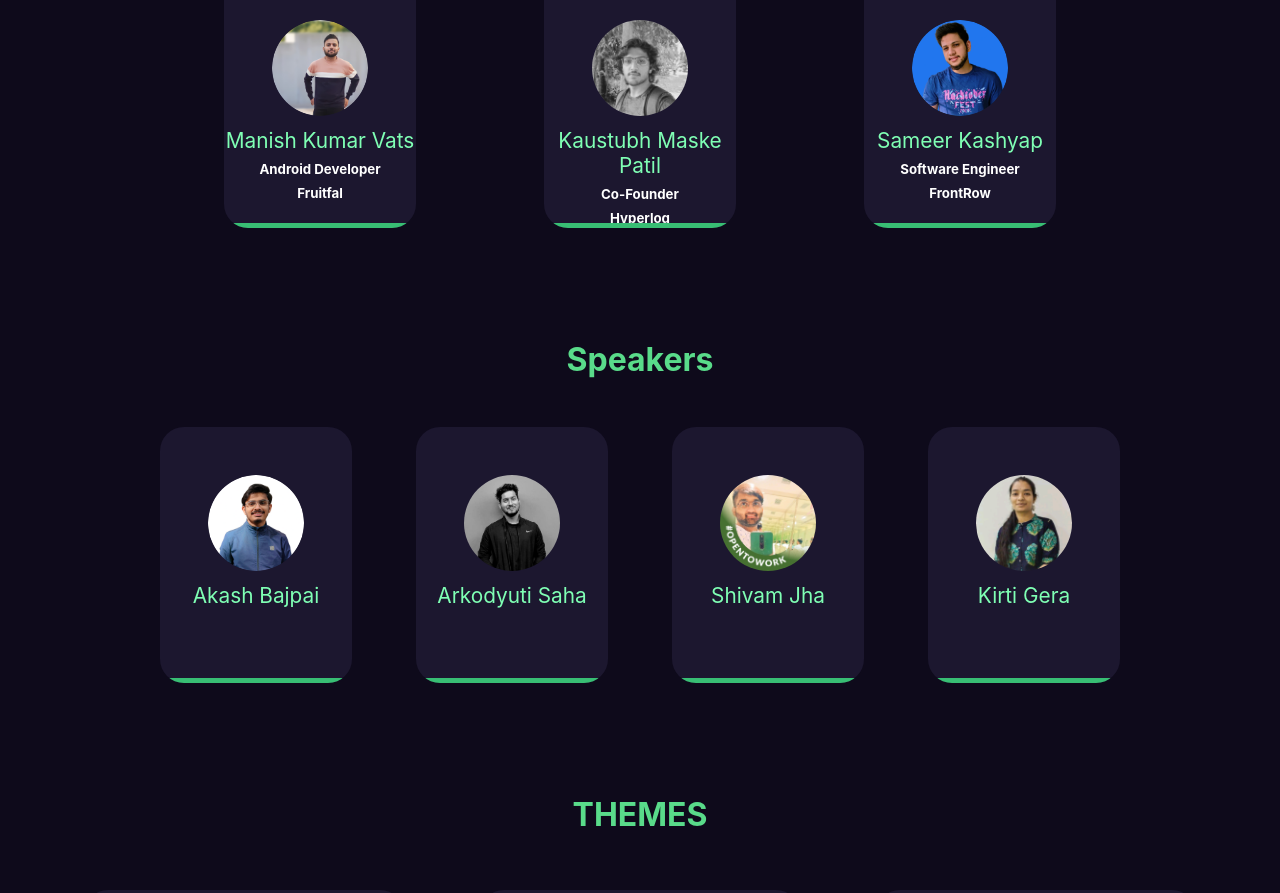
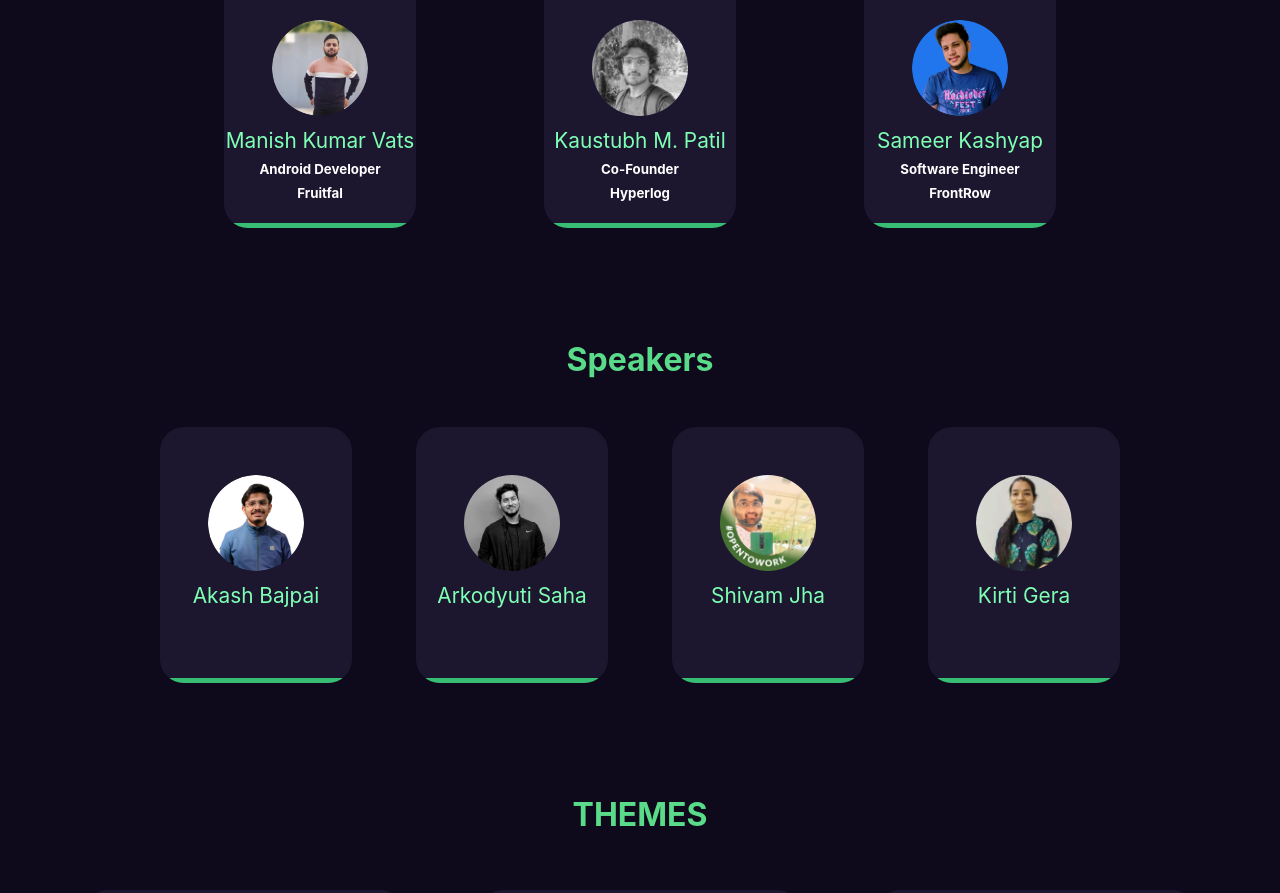
Before and after one commit to HackSlashNITP/hacknitp, a React (Create React App) app: page / in a window 1280 px wide. Shown: the part 2020-2913 px from the top of the page. Built offline with nearby package versions, Linux system fonts and the light colour scheme; some icons are missing.

Commit message:
Judge name

```diff
--- a/src/components/organizers/Judges.js
+++ b/src/components/organizers/Judges.js
@@ -102,7 +102,7 @@ const Judges = () => {
         },
 
         {
-            name: 'Kaustubh Maske Patil',
+            name: 'Kaustubh M. Patil',
             role: 'Co-Founder',
             des:'Hyperlog',
             logo: `${img11}`,
@@ -112,7 +112,7 @@ const Judges = () => {
         },
 
         {
-            name: 'Sameer  Kashyap',
+            name: 'Sameer Kashyap',
             role: 'Software Engineer',
             des:'FrontRow',
             logo: `${img7}`,
```
